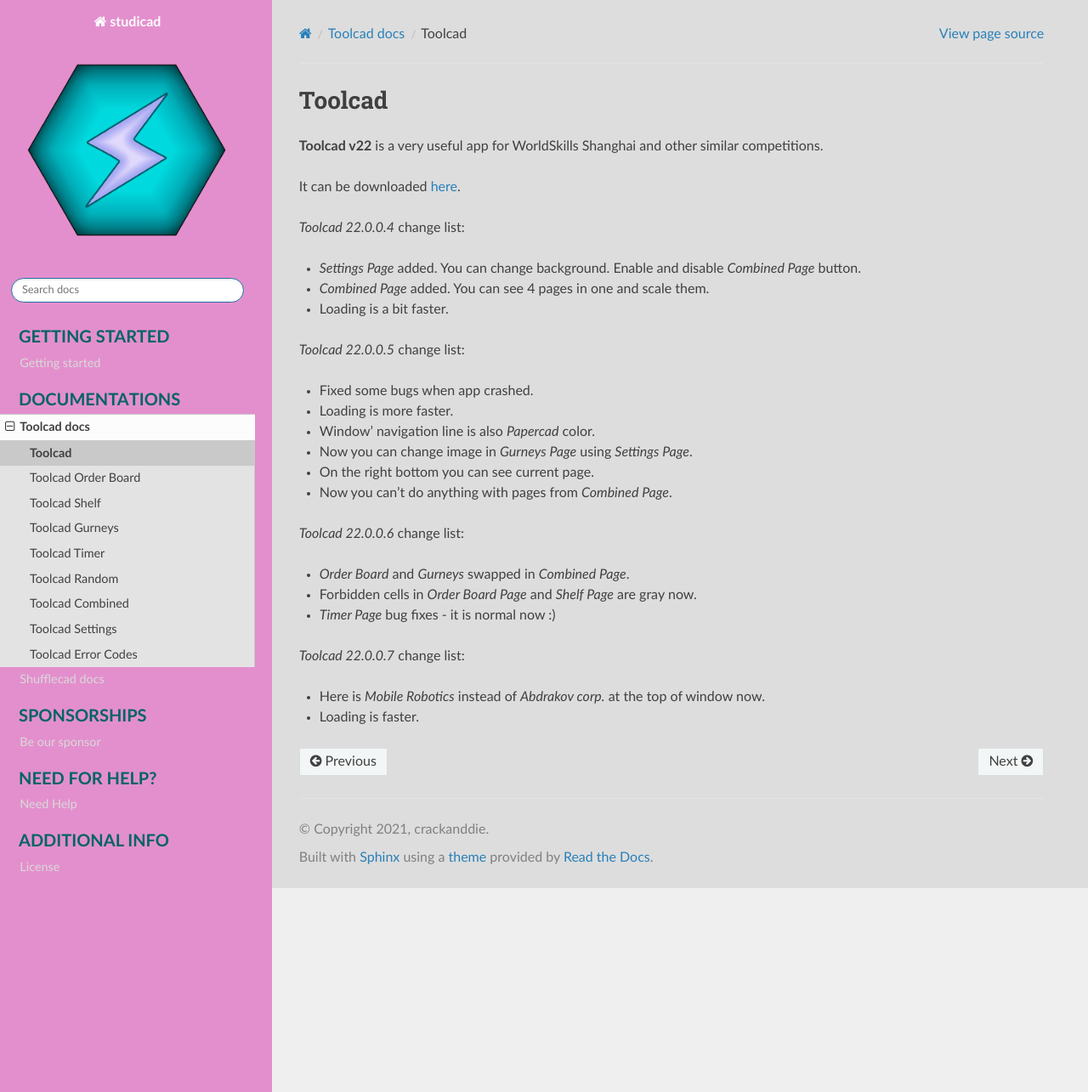
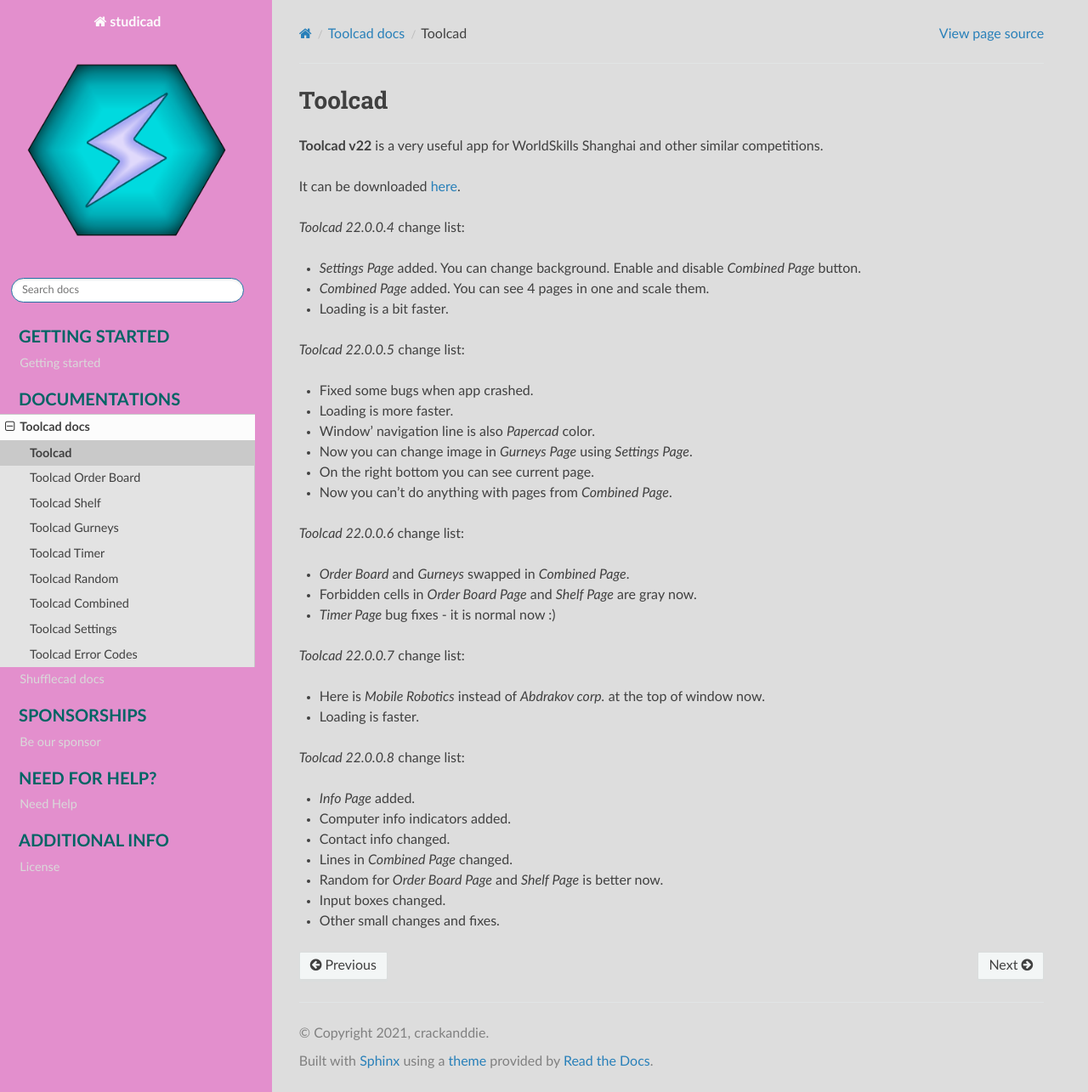
Before and after one commit to CADindustries/studicad-docs, a Sphinx documentation site: the page built from docs/source/docs/all_docs/Toolcad_docs/Toolcad_about/index.rst, in a window 1280 px wide and 1285 px high. Shown: the whole window at 85% size. Built offline with Sphinx 7.4.7 and the Read the Docs theme 2.0.0, drawn with Linux system fonts in a browser that asks for light colours.

Commit message:
22 0 0 8

```diff
--- a/docs/source/docs/all_docs/Toolcad_docs/Toolcad_about/index.rst
+++ b/docs/source/docs/all_docs/Toolcad_docs/Toolcad_about/index.rst
@@ -30,3 +30,13 @@
 
 - Here is *Mobile Robotics* instead of *Abdrakov corp.* at the top of window now.
 - Loading is faster.
+
+*Toolcad 22.0.0.8* change list:
+
+- *Info Page* added.
+- Computer info indicators added.
+- Contact info changed.
+- Lines in *Combined Page* changed.
+- Random for *Order Board Page* and *Shelf Page* is better now.
+- Input boxes changed.
+- Other small changes and fixes.
```
